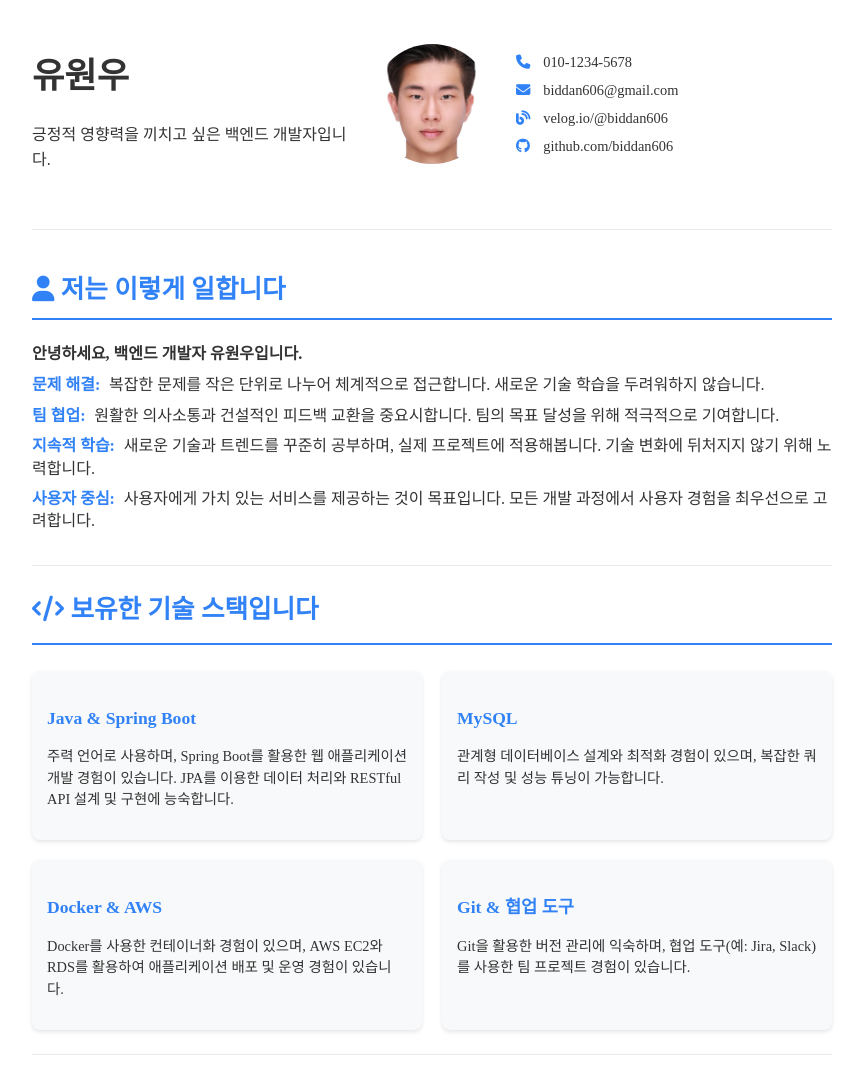
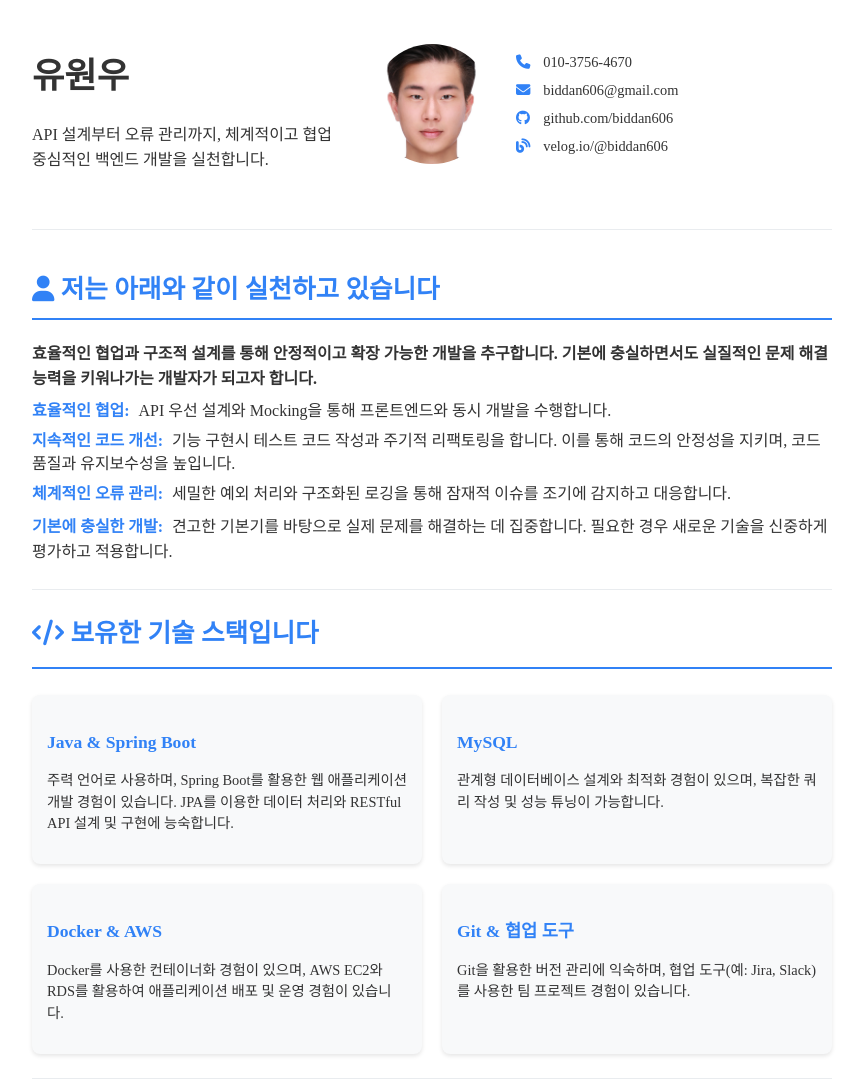
Before and after one commit to biddan606/my-portfolio, a plain HTML site: page index.html in a window 1280 px wide. Shown: the top 1082 px of the page, without its empty margins (208-1071 px from the left). Drawn offline with Linux system fonts and the light colour scheme.

Commit message:
profile과 about 부분을 나를 잘 설명하게 수정
- `실천` 이라는 문구를 통해 적극적이고 실행력을 어필
- 구체적인 목록을 통해 명확하게 표현

```diff
--- a/index.html
+++ b/index.html
@@ -16,41 +16,41 @@
       <div class="profile-container">
         <div class="intro-section">
           <h1>유원우</h1>
-          <p class="intro-text">긍정적 영향력을 끼치고 싶은 백엔드 개발자입니다.</p>
+          <p class="intro-text">API 설계부터 오류 관리까지, 체계적이고 협업 중심적인 백엔드 개발을 실천합니다.</p>
         </div>
         <img src="./증명사진.jpg" alt="유원우 프로필 사진" class="profile-img">
         <div class="contact-info">
-          <div class="contact-item"><i class="fas fa-phone"></i><span>010-1234-5678</span></div>
+          <div class="contact-item"><i class="fas fa-phone"></i><span>010-3756-4670</span></div>
           <div class="contact-item"><i class="fas fa-envelope"></i><span>biddan606@gmail.com</span></div>
+          <div class="contact-item"><i class="fab fa-github"></i><a href="https://github.com/biddan606" target="_blank">github.com/biddan606</a></div>
           <div class="contact-item"><i class="fas fa-blog"></i><a href="https://velog.io/@biddan606/posts" target="_blank">velog.io/@biddan606</a></div>
-          <div class="contact-item"><i class="fab fa-github"></i><a href="https://github.com/biddan606" target="_blank">github.com/biddan606</a></div>
         </div>
       </div>
     </section>
 
     <section id="about">
-      <h2><i class="fas fa-user"></i> 저는 이렇게 일합니다</h2>
+      <h2><i class="fas fa-user"></i> 저는 아래와 같이 실천하고 있습니다</h2>
       <div class="about-content">
-        <p class="about-intro">안녕하세요, 백엔드 개발자 유원우입니다.</p>
+        <p class="about-intro">효율적인 협업과 구조적 설계를 통해 안정적이고 확장 가능한 개발을 추구합니다. 기본에 충실하면서도 실질적인 문제 해결 능력을 키워나가는 개발자가 되고자 합니다.</p>
 
         <div class="about-item">
-          <span class="about-keyword">문제 해결:</span>
-          복잡한 문제를 작은 단위로 나누어 체계적으로 접근합니다. 새로운 기술 학습을 두려워하지 않습니다.
+          <span class="about-keyword">효율적인 협업:</span>
+          API 우선 설계와 Mocking을 통해 프론트엔드와 동시 개발을 수행합니다.
         </div>
 
         <div class="about-item">
-          <span class="about-keyword">팀 협업:</span>
-          원활한 의사소통과 건설적인 피드백 교환을 중요시합니다. 팀의 목표 달성을 위해 적극적으로 기여합니다.
+          <span class="about-keyword">지속적인 코드 개선:</span>
+          기능 구현시 테스트 코드 작성과 주기적 리팩토링을 합니다. 이를 통해 코드의 안정성을 지키며, 코드 품질과 유지보수성을 높입니다.
         </div>
 
         <div class="about-item">
-          <span class="about-keyword">지속적 학습:</span>
-          새로운 기술과 트렌드를 꾸준히 공부하며, 실제 프로젝트에 적용해봅니다. 기술 변화에 뒤처지지 않기 위해 노력합니다.
+          <span class="about-keyword">체계적인 오류 관리:</span>
+          세밀한 예외 처리와 구조화된 로깅을 통해 잠재적 이슈를 조기에 감지하고 대응합니다.
         </div>
 
-        <div class="about-item">
-          <span class="about-keyword">사용자 중심:</span>
-          사용자에게 가치 있는 서비스를 제공하는 것이 목표입니다. 모든 개발 과정에서 사용자 경험을 최우선으로 고려합니다.
+        <div class="about-item"></div>
+          <span class="about-keyword">기본에 충실한 개발:</span>
+          견고한 기본기를 바탕으로 실제 문제를 해결하는 데 집중합니다. 필요한 경우 새로운 기술을 신중하게 평가하고 적용합니다.
         </div>
       </div>
     </section>
```
